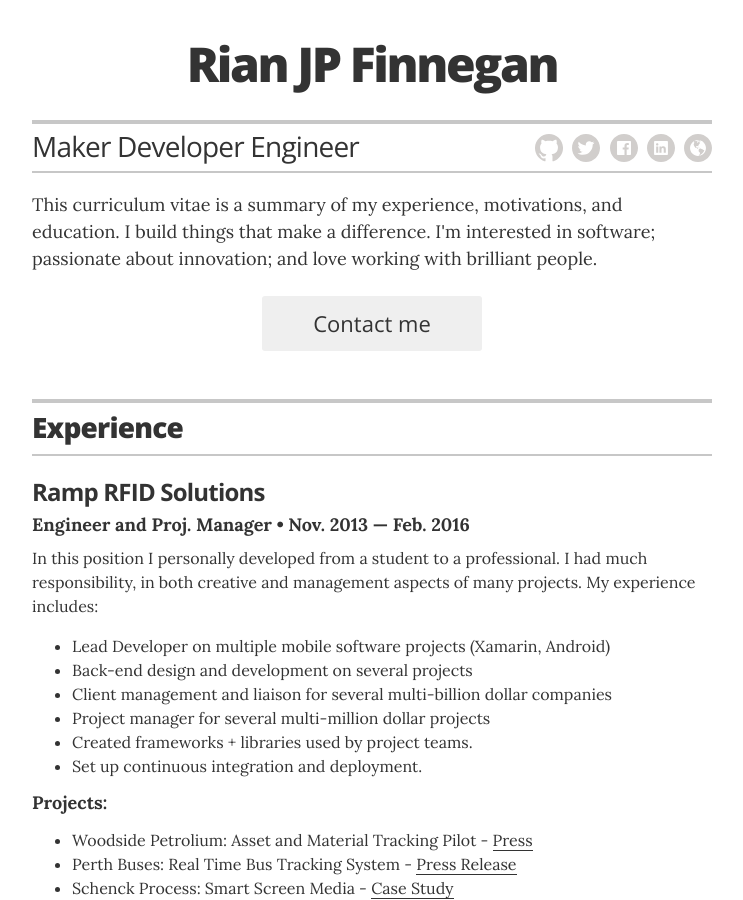
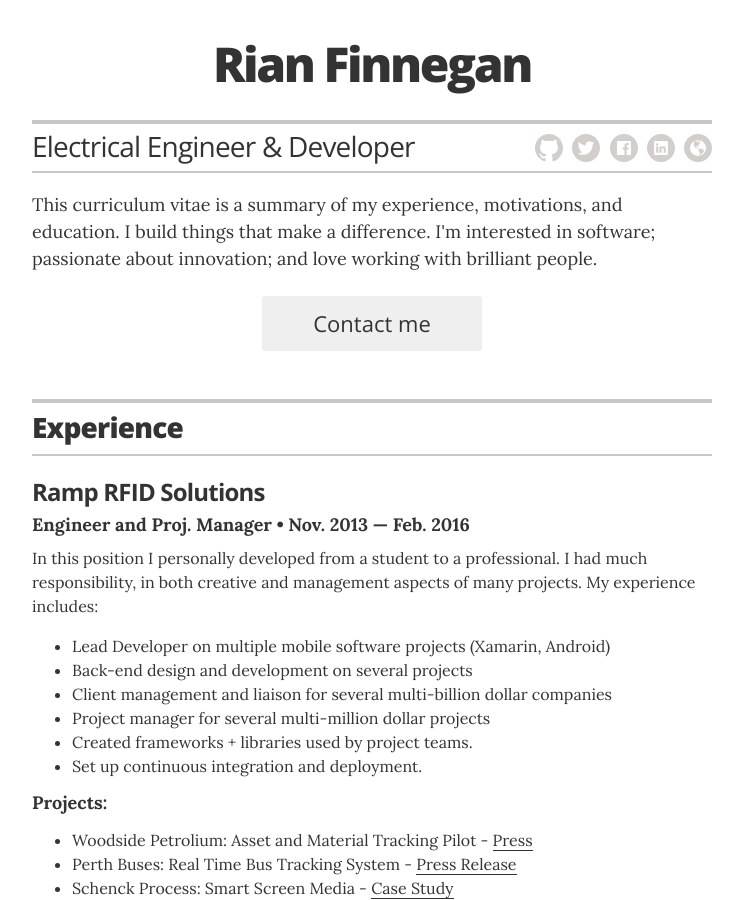
Before and after one commit to xtellurian/z_resume_archive, a Jekyll site: the page built from index.html, in a window 1280 px wide and 900 px high. Shown: the whole window, without its empty margins (268-1011 px from the left). Built offline with Jekyll 4.4.1, drawn with Linux system fonts in a browser that asks for light colours.

Commit message:
updated config yaml with better subtitles

```diff
--- a/_config.yml
+++ b/_config.yml
@@ -10,8 +10,8 @@
 
 # Resume settings
 resume_avatar:                  "false"
-resume_name:                    "Rian JP Finnegan"
-resume_title:                   "Maker Developer Engineer"
+resume_name:                    "Rian Finnegan"
+resume_title:                   "Electrical Engineer & Developer"
 resume_contact_email:
   "rianfinnegan@gmail.com"
 
```
